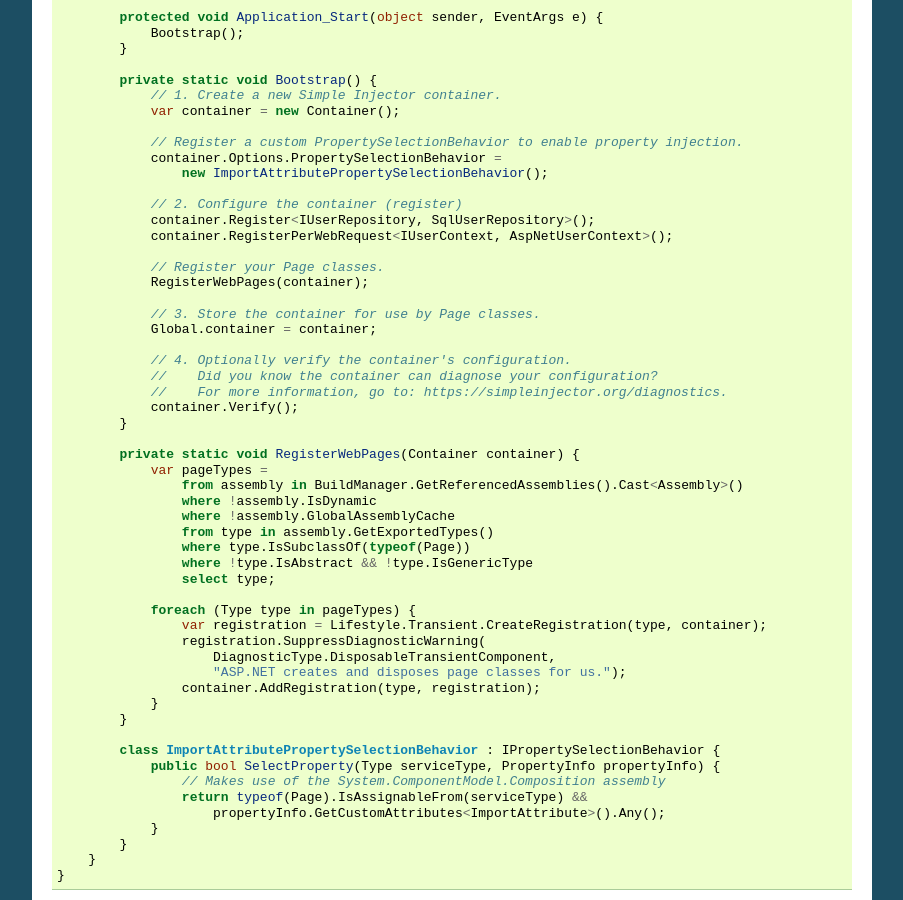
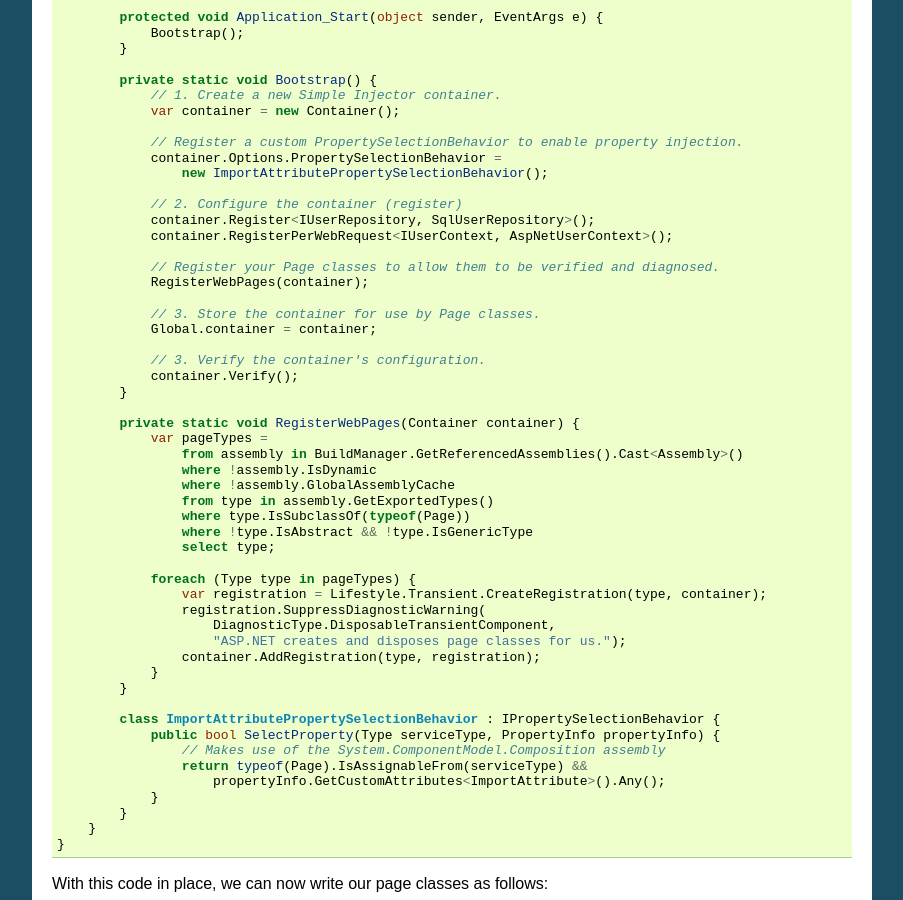
Before and after one commit to simpleinjector/Documentation, a Sphinx documentation site: the page built from source/webformsintegration.rst, in a window 1280 px wide and 900 px high, scrolled down 941 px. Shown: the whole window, without its empty margins (198-1101 px from the left). Built offline with Sphinx 7.4.7, drawn with Linux system fonts in a browser that asks for light colours.

Commit message:
Updated web forms integration guide.
Added comment to describe that page class registration is used for
verification and diagnosis.

```diff
--- a/source/webformsintegration.rst
+++ b/source/webformsintegration.rst
@@ -70,15 +70,13 @@ Instead of doing constructor injection, there are alternatives. The simplest thi
                 container.Register<IUserRepository, SqlUserRepository>();
                 container.RegisterPerWebRequest<IUserContext, AspNetUserContext>();
 
-                // Register your Page classes.
+                // Register your Page classes to allow them to be verified and diagnosed.
                 RegisterWebPages(container);
 
                 // 3. Store the container for use by Page classes.
                 Global.container = container;
 
-                // 4. Optionally verify the container's configuration.
-                //    Did you know the container can diagnose your configuration?
-                //    For more information, go to: https://simpleinjector.org/diagnostics.
+                // 3. Verify the container's configuration.
                 container.Verify();
             }
 
```
